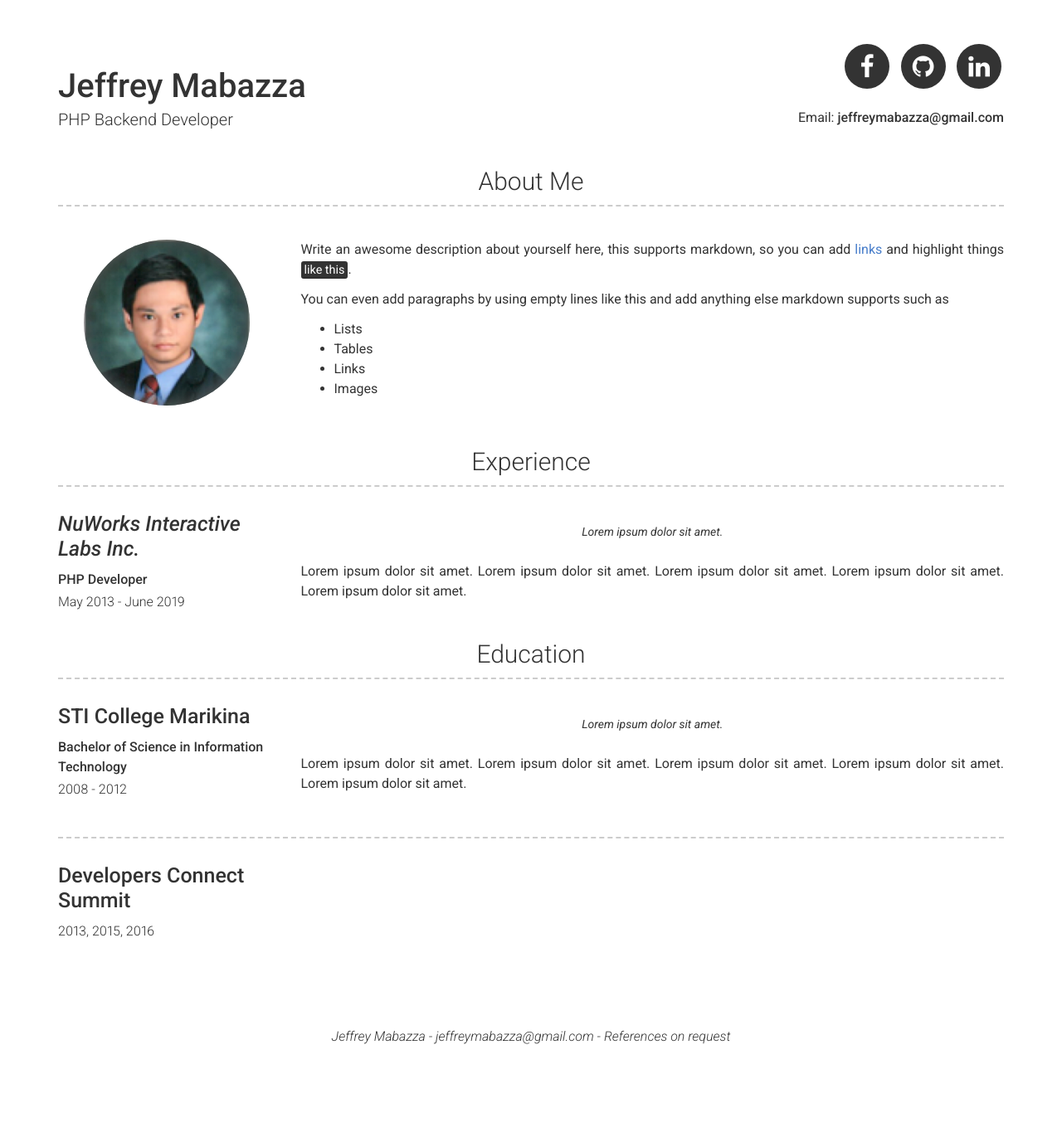
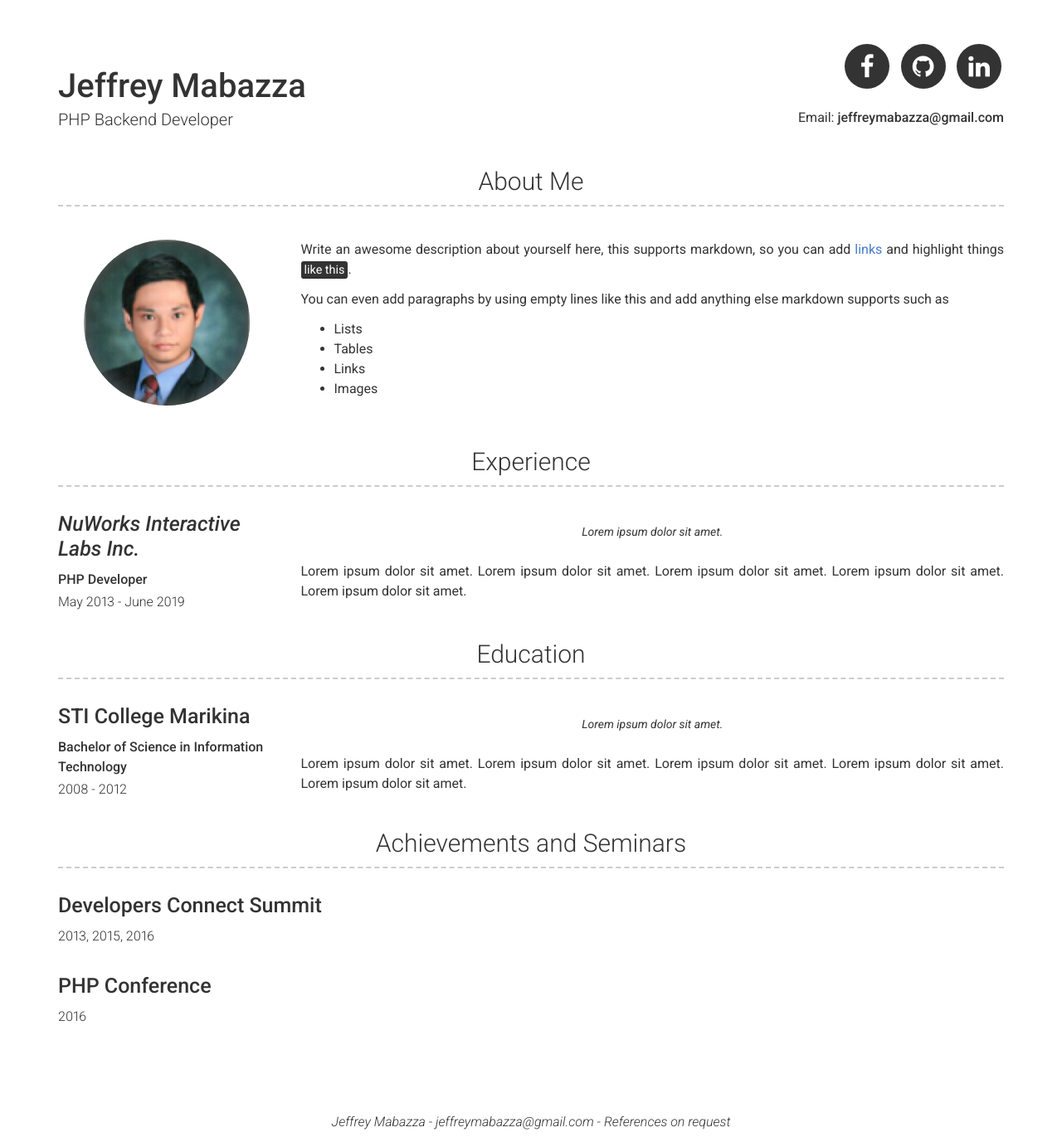
Before and after one commit to jeffmabazza/jeffreymabazza.github.io, a Jekyll site: the page built from index.md, in a window 1280 px wide. Shown: the whole page at 83% size. Built offline with Jekyll 4.4.1, drawn with Linux system fonts in a browser that asks for light colours; before the commit the page ends 1274 px from its top, so only the background shows below that.

Commit message:
Testing config.yml

```diff
--- a/_data/seminar.yml
+++ b/_data/seminar.yml
@@ -2,3 +2,7 @@
 - name: Developers Connect Summit
   dates: 2013, 2015, 2016
   description: | # this will include new lines to allow paragraphs
+
+- name: PHP Conference
+  dates: 2016
+  description: |
--- a/_includes/more.html
+++ b/_includes/more.html
@@ -1,12 +1,14 @@
 <div class="container education-container">
-  <h3>{{ Achievements and Seminars }}</h3>
+  <h3>Achievements and Seminars</h3>
   {% for seminar in site.data.seminar %}
     <div class="row clearfix education">
-      <div class="col-xs-12 col-sm-4 col-md-3 col-print-12 left-column">
-        <h4>{{ seminar.name }}</h4>
-        <!-- <p><b>{{ seminar.qualification }}</b></p> -->
-        <p>{{ seminar.dates }}</p>
-      </div>
+    	<center>
+	      <div class="col-xs-12 col-sm-12 col-md-12 col-print-12 left-column">
+	        <h4>{{ seminar.name }}</h4>
+	        <!-- <p><b>{{ seminar.qualification }}</b></p> -->
+	        <p>{{ seminar.dates }}</p>
+	      </div>
+      	</center>
     </div>
   {% endfor %}
 </div>
```
